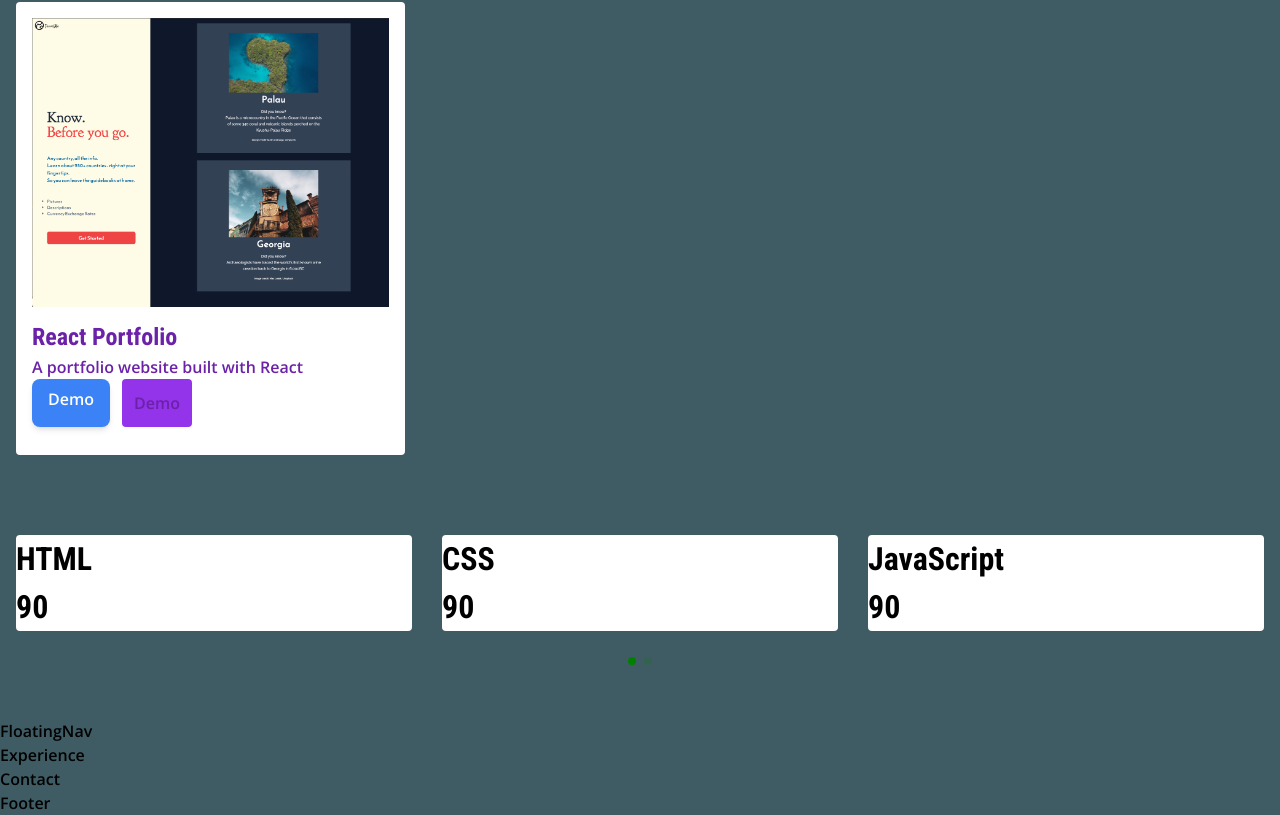
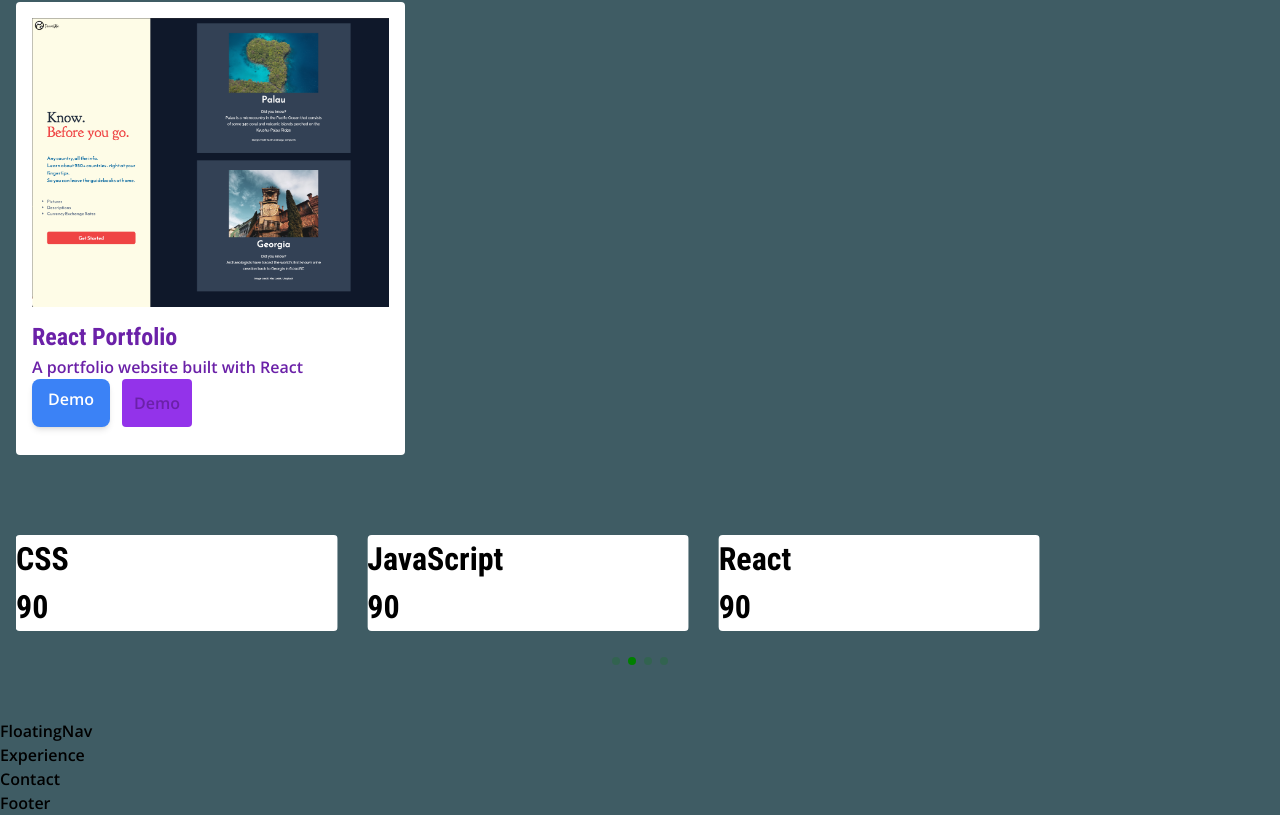
Before and after one commit to johnxlai/2023-portfolio, a React (Create React App) app: page / in a window 1280 px wide. Shown: the part 2900-3715 px from the top of the page. Built offline with nearby package versions, Linux system fonts and the light colour scheme.

Commit message:
Add swiper style

```diff
--- a/src/components/sections/skills/Skills.js
+++ b/src/components/sections/skills/Skills.js
@@ -5,9 +5,10 @@ import { Swiper, SwiperSlide } from 'swiper/react';
 import 'swiper/css';
 import 'swiper/css/free-mode';
 import 'swiper/css/pagination';
+import 'swiper/css/autoplay';
 
 // import required modules
-import { FreeMode, Pagination } from 'swiper';
+import { Autoplay, FreeMode, Pagination } from 'swiper';
 
 import SkillsData from './skillsData';
 import Skill from './Skill';
@@ -18,14 +19,33 @@ const Skills = () => {
       <div className="container mx-auto"></div>
 
       <Swiper
-        slidesPerView={3}
+        slidesPerView={1}
+        breakpoints={{
+          // when window width is >= 640px
+          640: {
+            width: 640,
+            slidesPerView: 1,
+          },
+          // when window width is >= 768px
+          768: {
+            width: 768,
+            slidesPerView: 2,
+          },
+          // when window width is >= 1024px
+          1024: {
+            width: 1024,
+            slidesPerView: 3,
+          },
+        }}
         spaceBetween={30}
+        loop={true}
         freeMode={true}
         grabCursor={true}
         pagination={{
           clickable: true,
         }}
-        modules={[FreeMode, Pagination]}
+        modules={[FreeMode, Pagination, Autoplay]}
+        autoplay={true}
         className="mySwiper">
         {SkillsData.map((skill) => {
           return (
--- a/src/styles/swiper.scss
+++ b/src/styles/swiper.scss
@@ -1,6 +1,8 @@
 .swiper {
   height: fit-content;
   padding-bottom: 3rem !important;
+  // may need for firefox
+  // height: 30rem;
 }
 // .swiper-pagination {
 //   bottom: -33px;
```
